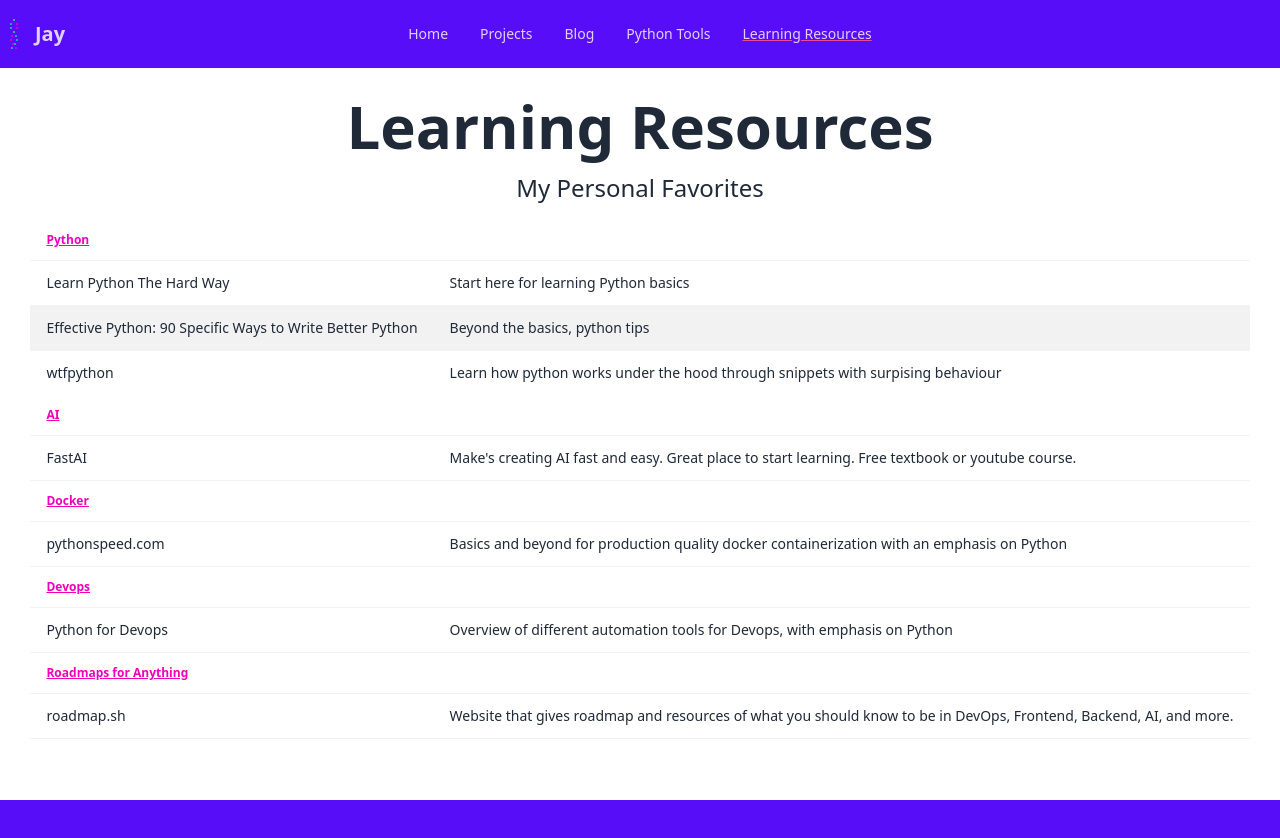
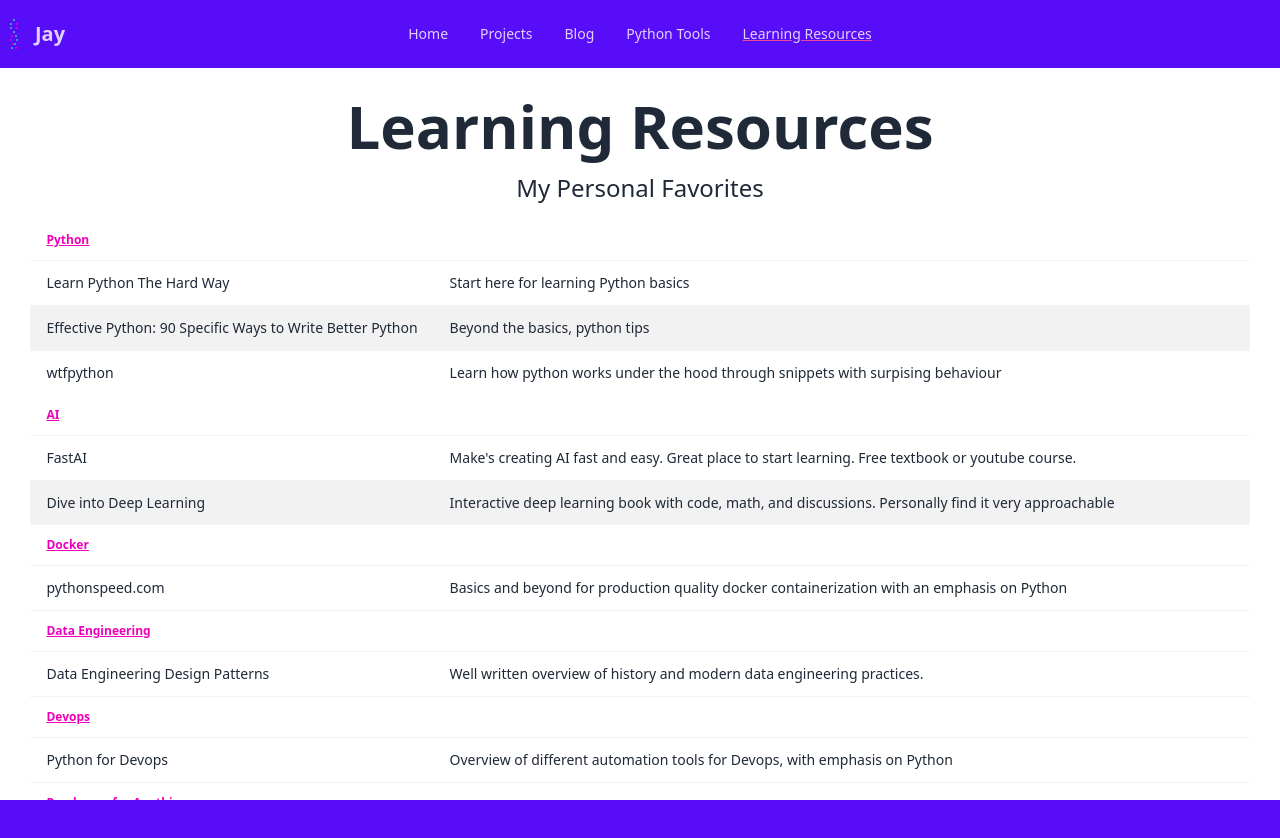
Before and after one commit to jaydrennan/public_profile, a SvelteKit app: page /learning-resources in a window 1280 px wide. Shown: the top 838 px of the page. Built offline with nearby package versions, Linux system fonts and the light colour scheme.

Commit message:
feature: adds more content to Learning Resources.

```diff
--- a/src/routes/learning-resources/+page.svelte
+++ b/src/routes/learning-resources/+page.svelte
@@ -24,6 +24,7 @@
       </thead>
       <tbody>
         <tr><td><a href="https://www.fast.ai/">FastAI</a></td><td>Make's creating AI fast and easy.  Great place to start learning. Free textbook or youtube course.</td></tr>
+        <tr><td><a href="https://d2l.ai/index.html">Dive into Deep Learning</a></td><td>Interactive deep learning book with code, math, and discussions. Personally find it very approachable</td></tr>
       </tbody>
       <thead>
         <tr>
@@ -32,6 +33,14 @@
       </thead>
       <tbody>
         <tr><td><a href="https://pythonspeed.com/docker/">pythonspeed.com</a></td><td>Basics and beyond for production quality docker containerization with an emphasis on Python</td></tr>
+      </tbody>
+      <thead>
+        <tr>
+          <th class="underline text-secondary">Data Engineering</th>
+        </tr>
+      </thead>
+      <tbody>
+        <tr><td><a href="https://www.dedp.online/about-this-book.html">Data Engineering Design Patterns</a></td><td>Well written overview of history and modern data engineering practices.</td></tr>
       </tbody>
       <thead>
         <tr>
```
